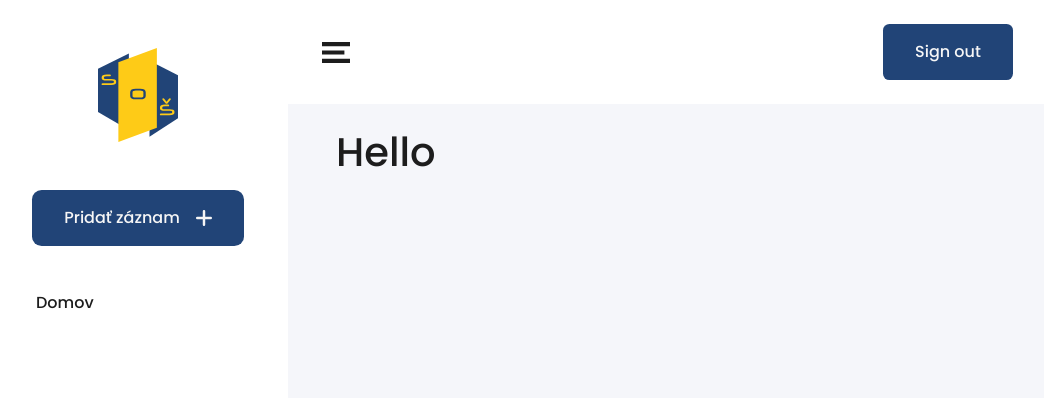
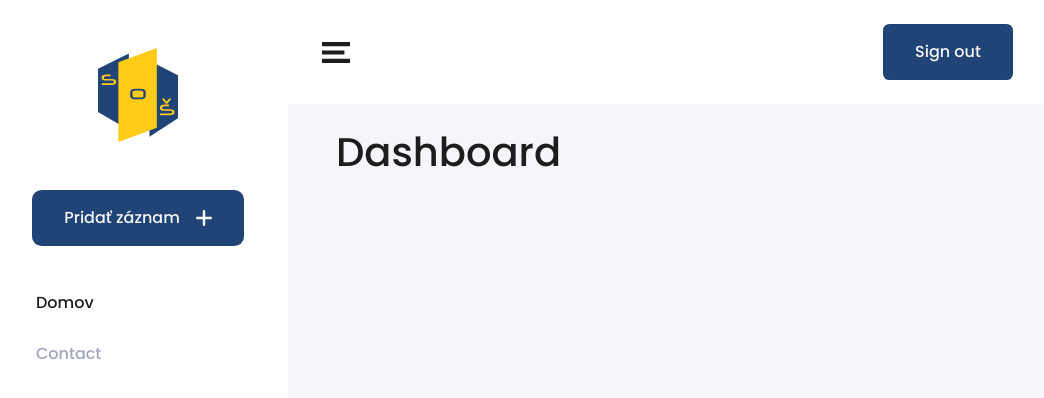
Before and after one commit to kristianvalco/library-app, a React (Create React App) app: page / in a window 1280 px wide. Shown: the top 398 px of the page, without its empty margins (12-1056 px from the left). Built offline with nearby package versions, Linux system fonts and the light colour scheme; no server answers; sample sign-in values are in the browser's storage.

Commit message:
working routing

```diff
--- a/src/App.js
+++ b/src/App.js
@@ -15,7 +15,7 @@ function App() {
         <Router>
             <AuthProvider>
                 <Route exact path="/login" component={Login} />
-                <PrivateRoute exact path="/" component={Home} />
+                <PrivateRoute path="/" component={Home} />
             </AuthProvider>
         </Router>
     );
--- a/src/components/Home.js
+++ b/src/components/Home.js
@@ -4,6 +4,11 @@ import React, { useState } from 'react'
 // components
 import Sidebar from './Sidebar/Sidebar'
 import Navigation from './Navigation/Navigation'
+import { Switch, Route } from 'react-router-dom';
+
+import Contact from '../views/Contact'
+import Dashboard from '../views/Dashboard'
+
 
 const Home = () => {
 
@@ -21,7 +26,10 @@ const Home = () => {
             <div id="content" className={`${isActive ? "" : "active"}`}>
                 <Navigation handle={handleToggle} />
                 <div className="main">
-                    <h1>Hello</h1>
+                    <Switch>
+                        <Route exact path="/"><Dashboard /></Route>
+                        <Route exact path="/contact"><Contact /></Route>
+                    </Switch>
                 </div>
             </div>
         </div>
--- a/src/components/Sidebar/Sidebar.js
+++ b/src/components/Sidebar/Sidebar.js
@@ -22,6 +22,7 @@ const Sidebar = (props) => {
             <ul className="side-navbar">
                 <li className="side-navbar-item">
                     <NavLink to="/" exact>Domov</NavLink>
+                    <NavLink to="/contact">Contact</NavLink>
                 </li>
             </ul>
         </nav>
--- /dev/null
+++ b/src/views/Contact.js
@@ -0,0 +1,12 @@
+import React from 'react'
+
+const Contact = () => {
+    return (
+        <div>
+            <h1>Contact</h1>
+            <p>Chodte vsetci do Terebesa!!!!!!!!</p>
+        </div>
+    )
+}
+
+export default Contact
--- /dev/null
+++ b/src/views/Dashboard.js
@@ -0,0 +1,11 @@
+import React from 'react'
+
+const Dashboard = () => {
+    return (
+        <div>
+            <h1>Dashboard</h1>
+        </div>
+    )
+}
+
+export default Dashboard
```
